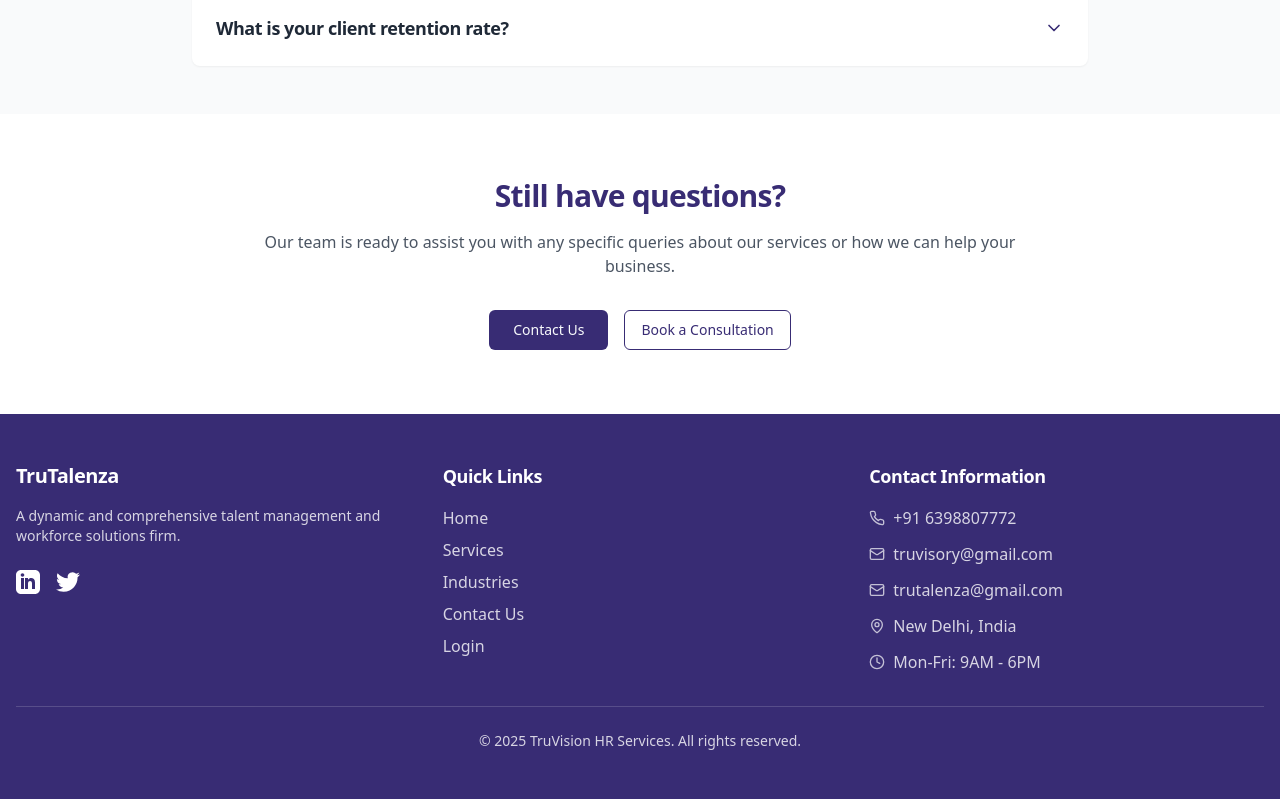
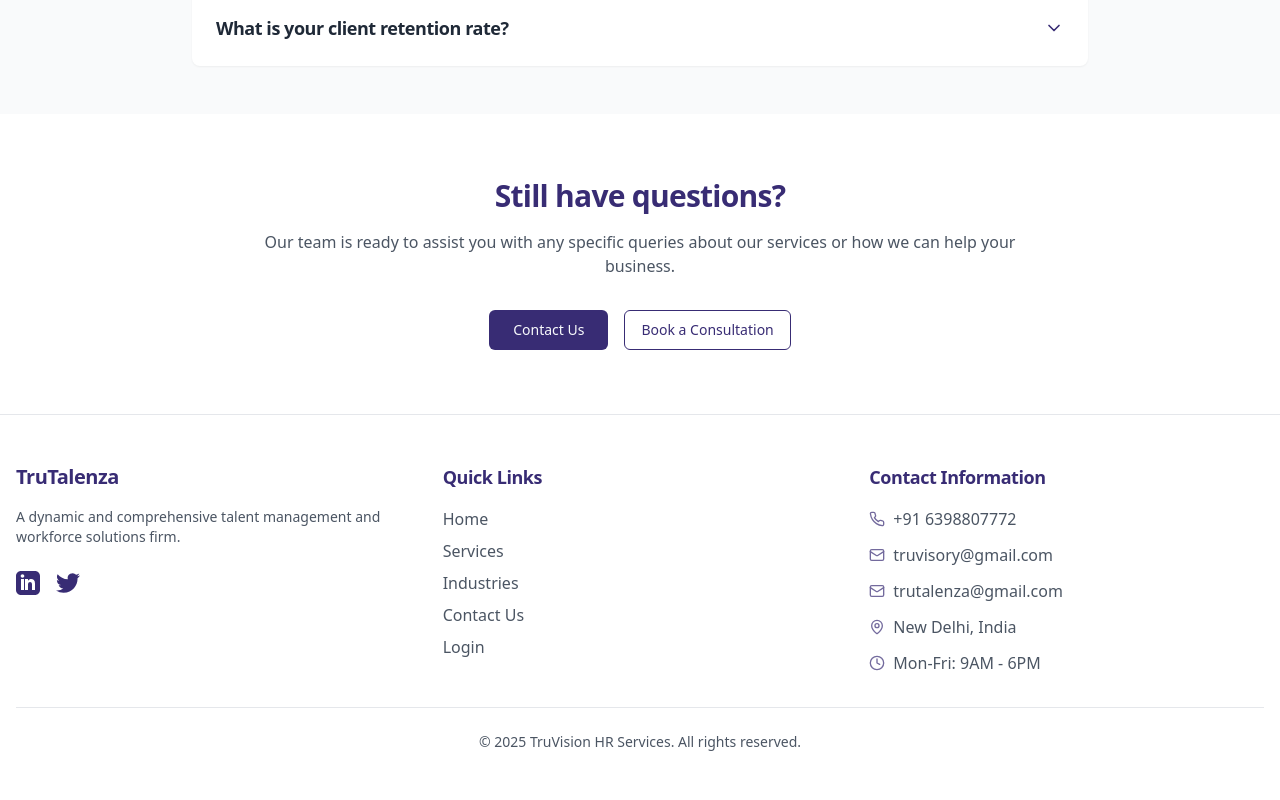
Before and after one commit to Nob1taaaa/vista-spark-web-23, a React (Vite) app: page /faq in a window 1280 px wide. Shown: the part 1344-2144 px from the top of the page. Built offline with nearby package versions, Linux system fonts and the light colour scheme.

Commit message:
Fix: Footer visibility issue
Adjust footer styles to ensure visibility.

```diff
--- a/src/components/Footer.tsx
+++ b/src/components/Footer.tsx
@@ -6,22 +6,22 @@ const Footer = () => {
   const currentYear = new Date().getFullYear();
 
   return (
-    <footer className="bg-brand-purple text-white">
+    <footer className="bg-white dark:bg-dark-background text-brand-purple dark:text-white border-t border-gray-200 dark:border-gray-700">
       <div className="container mx-auto px-4 py-12">
         <div className="grid grid-cols-1 md:grid-cols-3 gap-8">
           <div className="space-y-4 animate-slide-in" style={{ animationDelay: '0.1s' }}>
-            <h3 className="text-xl font-bold">TruTalenza</h3>
-            <p className="text-sm opacity-80">
+            <h3 className="text-xl font-bold text-brand-purple dark:text-white">TruTalenza</h3>
+            <p className="text-sm text-gray-600 dark:text-gray-300">
               A dynamic and comprehensive talent management and workforce solutions firm.
             </p>
             <div className="flex space-x-4 pt-2">
-              <a href="#" className="hover:text-gray-300 transition-colors hover-effect">
+              <a href="#" className="text-brand-purple dark:text-white hover:opacity-80 transition-opacity">
                 <span className="sr-only">LinkedIn</span>
                 <svg className="h-6 w-6" fill="currentColor" viewBox="0 0 24 24" aria-hidden="true">
                   <path d="M19 0h-14c-2.8 0-5 2.2-5 5v14c0 2.8 2.2 5 5 5h14c2.8 0 5-2.2 5-5v-14c0-2.8-2.2-5-5-5zm-11 19h-3v-11h3v11zm-1.5-12.3c-1 0-1.8-0.8-1.8-1.7s0.8-1.7 1.8-1.7 1.8 0.8 1.8 1.7-0.8 1.7-1.8 1.7zm12.5 12.3h-3v-5.6c0-3.4-4-3.1-4 0v5.6h-3v-11h3v1.9c1.4-2.6 7-2.8 7 2.5v6.6z"/>
                 </svg>
               </a>
-              <a href="#" className="hover:text-gray-300 transition-colors hover-effect">
+              <a href="#" className="text-brand-purple dark:text-white hover:opacity-80 transition-opacity">
                 <span className="sr-only">Twitter</span>
                 <svg className="h-6 w-6" fill="currentColor" viewBox="0 0 24 24" aria-hidden="true">
                   <path d="M23.953 4.57a10 10 0 01-2.825.775 4.958 4.958 0 002.163-2.723c-.951.555-2.005.959-3.127 1.184a4.92 4.92 0 00-8.384 4.482C7.69 8.095 4.067 6.13 1.64 3.162a4.822 4.822 0 00-.666 2.475c0 1.71.87 3.213 2.188 4.096a4.904 4.904 0 01-2.228-.616v.06a4.923 4.923 0 003.946 4.827 4.996 4.996 0 01-2.212.085 4.936 4.936 0 004.604 3.417 9.867 9.867 0 01-6.102 2.105c-.39 0-.779-.023-1.17-.067a13.995 13.995 0 007.557 2.209c9.053 0 13.998-7.496 13.998-13.985 0-.21 0-.42-.015-.63A9.935 9.935 0 0024 4.59z"/>
@@ -31,60 +31,60 @@ const Footer = () => {
           </div>
 
           <div className="space-y-4 animate-slide-in" style={{ animationDelay: '0.2s' }}>
-            <h3 className="text-lg font-semibold">Quick Links</h3>
+            <h3 className="text-lg font-semibold text-brand-purple dark:text-white">Quick Links</h3>
             <ul className="space-y-2">
               <li>
-                <Link to="/" className="opacity-80 hover:opacity-100 transition-opacity hover-effect">Home</Link>
+                <Link to="/" className="text-gray-600 dark:text-gray-300 hover:text-brand-purple dark:hover:text-white transition-colors">Home</Link>
               </li>
               <li>
-                <Link to="/services" className="opacity-80 hover:opacity-100 transition-opacity hover-effect">Services</Link>
+                <Link to="/services" className="text-gray-600 dark:text-gray-300 hover:text-brand-purple dark:hover:text-white transition-colors">Services</Link>
               </li>
               <li>
-                <Link to="/industries" className="opacity-80 hover:opacity-100 transition-opacity hover-effect">Industries</Link>
+                <Link to="/industries" className="text-gray-600 dark:text-gray-300 hover:text-brand-purple dark:hover:text-white transition-colors">Industries</Link>
               </li>
               <li>
-                <Link to="/contact" className="opacity-80 hover:opacity-100 transition-opacity hover-effect">Contact Us</Link>
+                <Link to="/contact" className="text-gray-600 dark:text-gray-300 hover:text-brand-purple dark:hover:text-white transition-colors">Contact Us</Link>
               </li>
               <li>
-                <Link to="/login" className="opacity-80 hover:opacity-100 transition-opacity hover-effect">Login</Link>
+                <Link to="/login" className="text-gray-600 dark:text-gray-300 hover:text-brand-purple dark:hover:text-white transition-colors">Login</Link>
               </li>
             </ul>
           </div>
 
           <div className="space-y-4 animate-slide-in" style={{ animationDelay: '0.3s' }}>
-            <h3 className="text-lg font-semibold">Contact Information</h3>
+            <h3 className="text-lg font-semibold text-brand-purple dark:text-white">Contact Information</h3>
             <ul className="space-y-3">
               <li className="flex items-center gap-2">
-                <Phone size={16} className="opacity-70" />
-                <a href="tel:+916398807772" className="opacity-80 hover:opacity-100 transition-opacity hover-effect">
+                <Phone size={16} className="text-brand-purple dark:text-white opacity-70" />
+                <a href="tel:+916398807772" className="text-gray-600 dark:text-gray-300 hover:text-brand-purple dark:hover:text-white transition-colors">
                   +91 6398807772
                 </a>
               </li>
               <li className="flex items-center gap-2">
-                <Mail size={16} className="opacity-70" />
-                <a href="mailto:truvisory@gmail.com" className="opacity-80 hover:opacity-100 transition-opacity hover-effect">
+                <Mail size={16} className="text-brand-purple dark:text-white opacity-70" />
+                <a href="mailto:truvisory@gmail.com" className="text-gray-600 dark:text-gray-300 hover:text-brand-purple dark:hover:text-white transition-colors">
                   truvisory@gmail.com
                 </a>
               </li>
               <li className="flex items-center gap-2">
-                <Mail size={16} className="opacity-70" />
-                <a href="mailto:trutalenza@gmail.com" className="opacity-80 hover:opacity-100 transition-opacity hover-effect">
+                <Mail size={16} className="text-brand-purple dark:text-white opacity-70" />
+                <a href="mailto:trutalenza@gmail.com" className="text-gray-600 dark:text-gray-300 hover:text-brand-purple dark:hover:text-white transition-colors">
                   trutalenza@gmail.com
                 </a>
               </li>
               <li className="flex items-start gap-2">
-                <MapPin size={16} className="opacity-70 mt-1" />
-                <span className="opacity-80">New Delhi, India</span>
+                <MapPin size={16} className="text-brand-purple dark:text-white opacity-70 mt-1" />
+                <span className="text-gray-600 dark:text-gray-300">New Delhi, India</span>
               </li>
               <li className="flex items-center gap-2">
-                <Clock size={16} className="opacity-70" />
-                <span className="opacity-80">Mon-Fri: 9AM - 6PM</span>
+                <Clock size={16} className="text-brand-purple dark:text-white opacity-70" />
+                <span className="text-gray-600 dark:text-gray-300">Mon-Fri: 9AM - 6PM</span>
               </li>
             </ul>
           </div>
         </div>
 
-        <div className="border-t border-white/20 mt-8 pt-6 text-center text-sm opacity-80">
+        <div className="border-t border-gray-200 dark:border-gray-700 mt-8 pt-6 text-center text-sm text-gray-600 dark:text-gray-300">
           <p>© {currentYear} TruVision HR Services. All rights reserved.</p>
         </div>
       </div>
```
